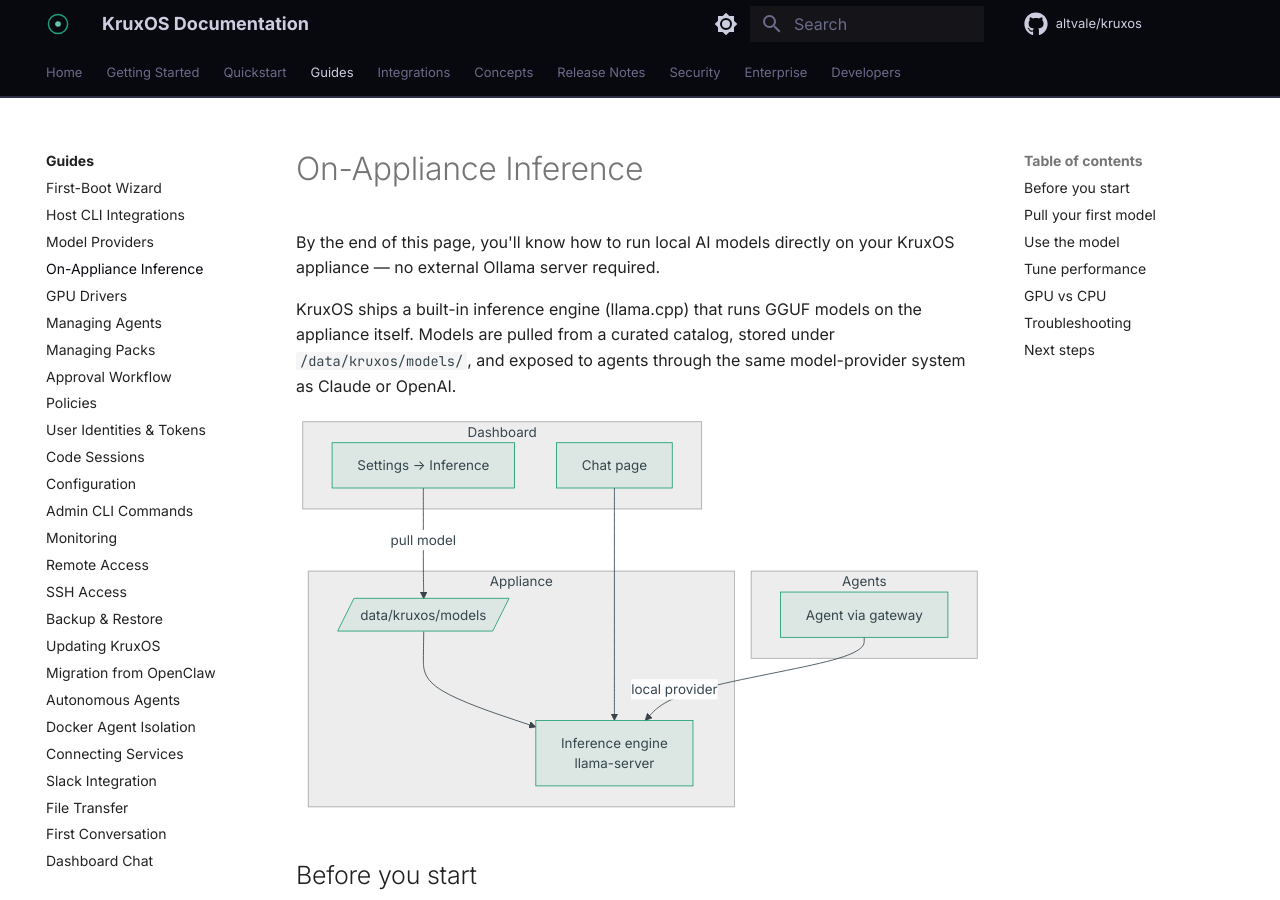
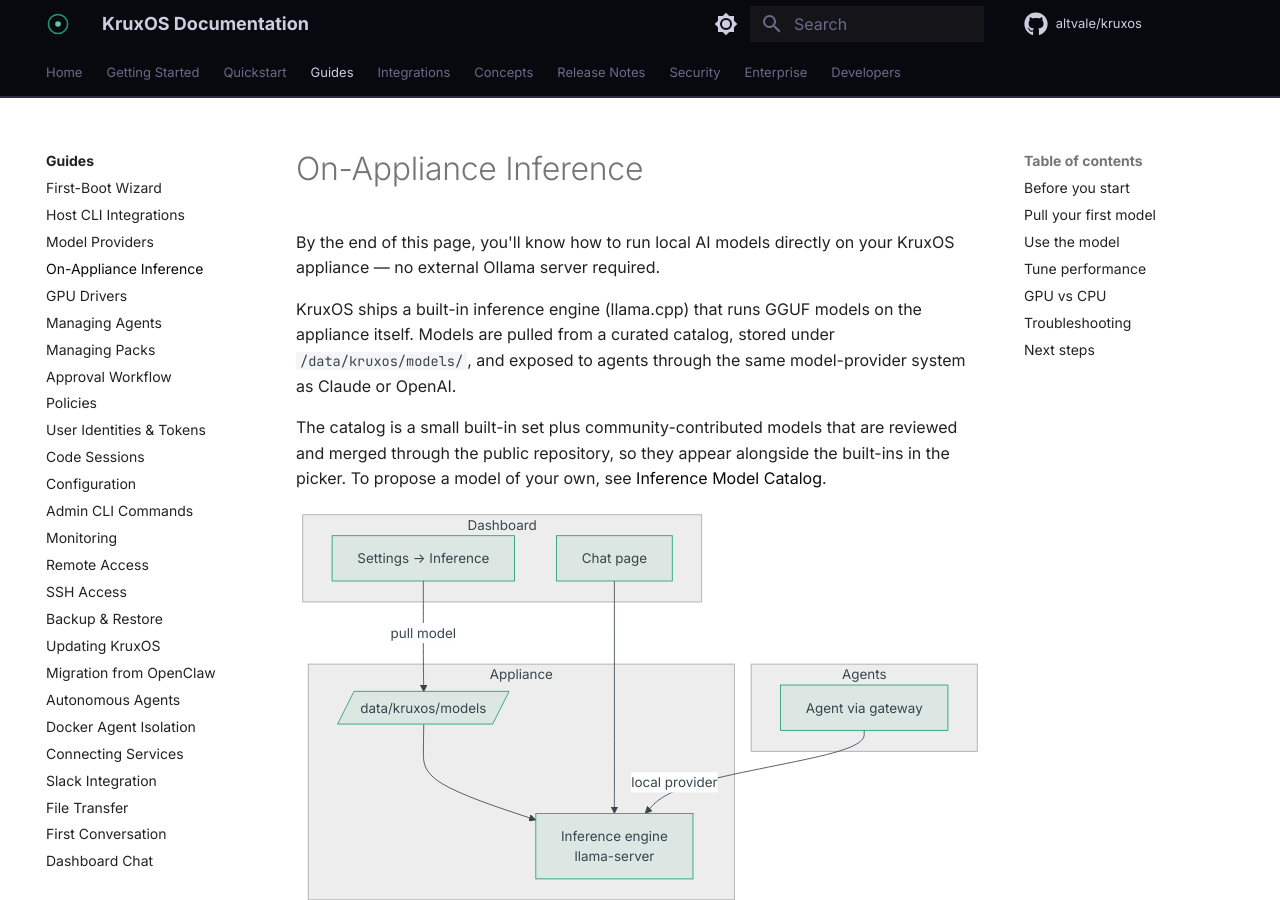
Before and after one commit to altvale/kruxos, an MkDocs documentation site: the page built from docs/public/docs/guides/on-appliance-inference.md, in a window 1280 px wide and 900 px high. Built offline with MkDocs 1.6.1 and Material for MkDocs 9.7.7, drawn with Linux system fonts in a browser that asks for light colours; comment, search, counter and statistics services are not loaded.

Commit message:
docs(on-appliance-inference): link the community model catalog
LOW-3: the page mentioned 'a curated catalog' but never pointed to the
contributor guide. Add one operator-appropriate sentence noting that
community-contributed models (reviewed via the public repo) appear alongside
the built-ins, with an 'add your own' link to the Inference Model Catalog guide.

````diff
--- a/docs/public/docs/guides/on-appliance-inference.md
+++ b/docs/public/docs/guides/on-appliance-inference.md
@@ -3,6 +3,8 @@
 By the end of this page, you'll know how to run local AI models directly on your KruxOS appliance — no external Ollama server required.
 
 KruxOS ships a built-in inference engine (llama.cpp) that runs GGUF models on the appliance itself. Models are pulled from a curated catalog, stored under `/data/kruxos/models/`, and exposed to agents through the same model-provider system as Claude or OpenAI.
+
+The catalog is a small built-in set plus community-contributed models that are reviewed and merged through the public repository, so they appear alongside the built-ins in the picker. To propose a model of your own, see [Inference Model Catalog](../developers/inference-model-catalog.md).
 
 ```mermaid
 flowchart TB
````
